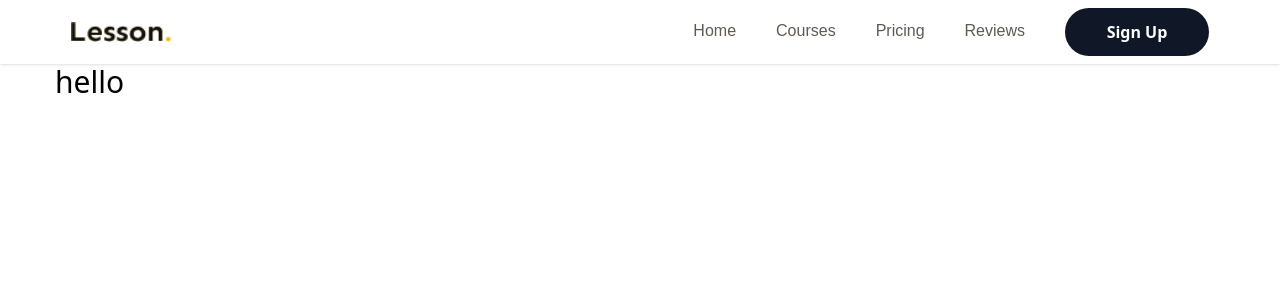
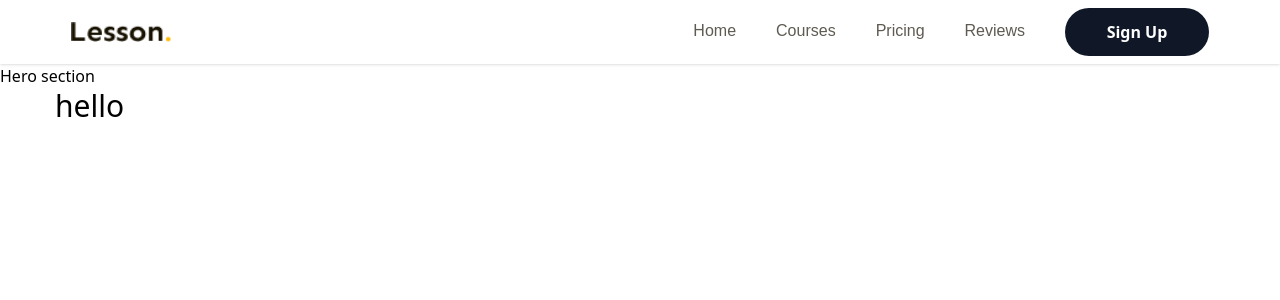
Before and after one commit to Rahat-Hridoy/lesson, a React (Vite) app: page / in a window 1280 px wide. Shown: the top 300 px of the page. Built offline with nearby package versions, Linux system fonts and the light colour scheme.

Commit message:
home page initialized

```diff
--- a/src/App.jsx
+++ b/src/App.jsx
@@ -1,10 +1,12 @@
 import React from "react";
 import Navbar from "./components/Navbar";
+import Home from "./pages/home/Home";
 
 const App = () => {
   return (
     <>
       <Navbar />
+      <Home />
       <div className="container m-auto text-3xl">hello</div>
     </>
   );
--- /dev/null
+++ b/src/pages/home/Hero.jsx
@@ -0,0 +1,11 @@
+import React from "react";
+
+const Hero = () => {
+  return (
+    <>
+      <h1>Hero section</h1>
+    </>
+  );
+};
+
+export default Hero;
--- /dev/null
+++ b/src/pages/home/Home.jsx
@@ -0,0 +1,8 @@
+import React from "react";
+import Hero from "./Hero";
+
+const Home = () => {
+  return <Hero />;
+};
+
+export default Home;
```
